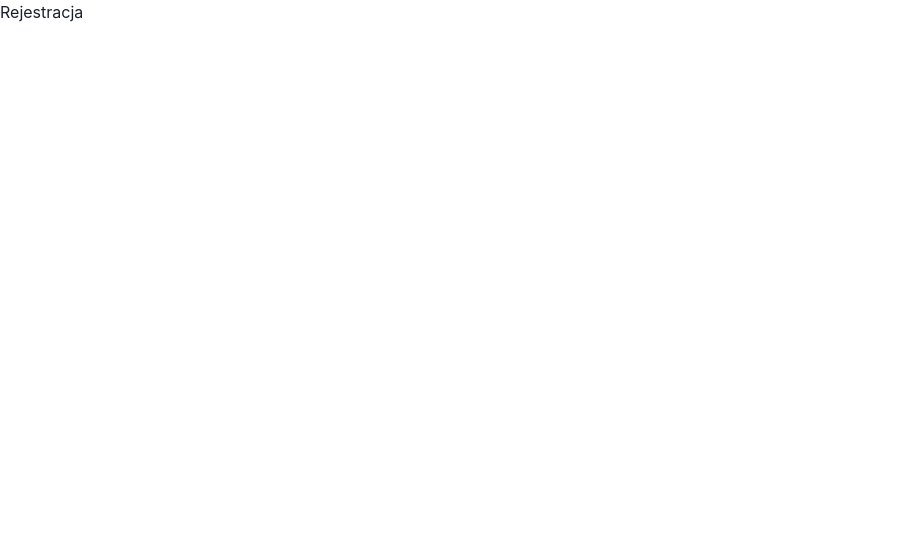
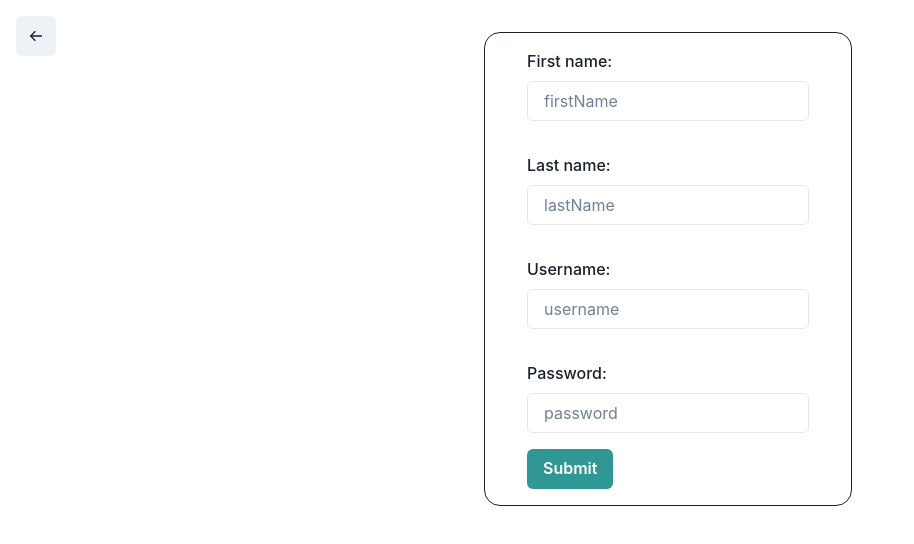
Before and after one commit to veccv/fit-app-v5-front, a Next.js app: page /register in a window 1280 px wide. Shown: the top 544 px of the page, without its empty margins (0-914 px from the left). Built offline with nearby package versions, Linux system fonts and the light colour scheme.

Commit message:
Implemented user registration functionality and token refresh mechanism

```diff
--- /dev/null
+++ b/components/RegisterForm.tsx
@@ -0,0 +1,120 @@
+import { Field, Form, Formik } from "formik";
+import { z, ZodError } from "zod";
+import {
+  Button,
+  FormControl,
+  FormErrorMessage,
+  FormLabel,
+  Input,
+  Stack,
+} from "@chakra-ui/react";
+import { useRouter } from "next/router";
+import { useFitContext } from "@/context/FitContext";
+import { registerUser } from "@/utils/register-user";
+
+const RegisterForm = () => {
+  const { push } = useRouter();
+  const { setUserToken } = useFitContext();
+
+  const schema = z.object({
+    firstName: z.string().min(1, "Firstname is required"),
+    lastName: z.string().min(1, "Lastname is required"),
+    username: z.string().min(1, "Username is required"),
+    password: z.string().min(3, "Password is required"),
+  });
+
+  return (
+    <Formik
+      initialValues={{
+        firstName: "",
+        lastName: "",
+        username: "",
+        password: "",
+      }}
+      onSubmit={(values, actions) => {
+        registerUser({
+          firstname: values.firstName,
+          lastname: values.lastName,
+          email: values.username,
+          password: values.password,
+        }).then((response) => {
+          actions.setSubmitting(false);
+          setUserToken(response);
+          push("/");
+        });
+      }}
+      validate={(values) => {
+        try {
+          schema.parse(values);
+        } catch (error) {
+          if (error instanceof ZodError) {
+            return error.formErrors.fieldErrors;
+          }
+        }
+      }}
+      validateOnChange={true}
+    >
+      {(props) => (
+        <Form>
+          <Stack gap="2em">
+            <Field name="firstName">
+              {({ field, form }: { field: any; form: any }) => (
+                <FormControl
+                  isInvalid={form.errors.firstName && form.touched.firstName}
+                >
+                  <FormLabel>First name:</FormLabel>
+                  <Input {...field} placeholder="firstName" />
+                  <FormErrorMessage>{form.errors.firstName}</FormErrorMessage>
+                </FormControl>
+              )}
+            </Field>
+            <Field name="lastName">
+              {({ field, form }: { field: any; form: any }) => (
+                <FormControl
+                  isInvalid={form.errors.lastName && form.touched.lastName}
+                >
+                  <FormLabel>Last name:</FormLabel>
+                  <Input {...field} placeholder="lastName" />
+                  <FormErrorMessage>{form.errors.lastName}</FormErrorMessage>
+                </FormControl>
+              )}
+            </Field>
+            <Field name="username">
+              {({ field, form }: { field: any; form: any }) => (
+                <FormControl
+                  isInvalid={form.errors.username && form.touched.username}
+                >
+                  <FormLabel>Username:</FormLabel>
+                  <Input {...field} placeholder="username" />
+                  <FormErrorMessage>{form.errors.username}</FormErrorMessage>
+                </FormControl>
+              )}
+            </Field>
+            <Field name="password">
+              {({ field, form }: { field: any; form: any }) => (
+                <FormControl
+                  isInvalid={form.errors.password && form.touched.password}
+                >
+                  <FormLabel>Password:</FormLabel>
+                  <Input {...field} type="password" placeholder="password" />
+                  <FormErrorMessage>{form.errors.password}</FormErrorMessage>
+                </FormControl>
+              )}
+            </Field>
+          </Stack>
+
+          <Button
+            mt={4}
+            colorScheme="teal"
+            isLoading={props.isSubmitting}
+            type="submit"
+          >
+            Submit
+          </Button>
+        </Form>
+      )}
+    </Formik>
+  );
+};
+
+export default RegisterForm;
--- a/context/FitContext.tsx
+++ b/context/FitContext.tsx
@@ -26,7 +26,6 @@ const FitContext: FC<{ children: ReactNode }> = ({ children }) => {
 
   useEffect(() => {
     const localUserToken = window.localStorage.getItem("userToken");
-    // const localTokenGetTime = window.localStorage.getItem("tokenGetTime");
 
     if (localUserToken) {
       setUserToken(
@@ -34,19 +33,16 @@ const FitContext: FC<{ children: ReactNode }> = ({ children }) => {
           localUserToken,
         ) as components["schemas"]["AuthenticationResponse"],
       );
+      setTokenGetTime(new Date());
     }
-
-    // if (localTokenGetTime) {
-    //   setTokenGetTime(new Date(JSON.parse(localTokenGetTime)));
-    // }
   }, [setUserToken, setTokenGetTime]);
 
   useEffect(() => {
     if (userToken)
       window.localStorage.setItem("userToken", JSON.stringify(userToken));
 
-    // if (tokenGetTime)
-    //   window.localStorage.setItem("tokenGetTime", JSON.stringify(tokenGetTime));
+    if (tokenGetTime)
+      window.localStorage.setItem("tokenGetTime", JSON.stringify(tokenGetTime));
   }, [userToken, tokenGetTime]);
 
   useEffect(() => {
@@ -65,26 +61,26 @@ const FitContext: FC<{ children: ReactNode }> = ({ children }) => {
     }
   }, []);
 
-  // useEffect(() => {
-  //   const intervalId = setInterval(() => {
-  //     if (userToken && tokenGetTime) {
-  //       const currentTime = new Date();
-  //       const timeDiff = currentTime.getTime() - tokenGetTime.getTime();
-  //       if (timeDiff > userToken.expires_in * 1000 - 5000) {
-  //         GetToken(username, password).then((userToken) => {
-  //           if (userToken) {
-  //             setUserToken(userToken);
-  //             setTokenGetTime(new Date());
-  //           }
-  //         });
-  //       }
-  //     }
-  //   }, 5000);
-  //
-  //   return () => {
-  //     clearInterval(intervalId);
-  //   };
-  // }, [userToken, tokenGetTime]);
+  useEffect(() => {
+    const intervalId = setInterval(() => {
+      if (userToken && tokenGetTime) {
+        const currentTime = new Date();
+        const timeDiff = currentTime.getTime() - tokenGetTime.getTime();
+        if (timeDiff > 60 * 1000) {
+          RefreshToken(userToken).then((userToken) => {
+            if (userToken) {
+              setUserToken(userToken);
+              setTokenGetTime(new Date());
+            }
+          });
+        }
+      }
+    }, 5000);
+
+    return () => {
+      clearInterval(intervalId);
+    };
+  }, [userToken, tokenGetTime]);
 
   const value = useMemo(
     () => ({ userToken, setUserToken }),
--- a/pages/register.tsx
+++ b/pages/register.tsx
@@ -1,5 +1,36 @@
+import { Flex, IconButton } from "@chakra-ui/react";
+import { BiArrowBack } from "react-icons/bi";
+import { useRouter } from "next/router";
+import RegisterForm from "@/components/RegisterForm";
+
 const RegisterPage = () => {
-  return <>Rejestracja</>;
+  const { push } = useRouter();
+
+  return (
+    <Flex w="100%" h="100%" justifyContent="space-between">
+      <IconButton
+        aria-label=""
+        icon={<BiArrowBack />}
+        mt="1em"
+        ml="1em"
+        onClick={() => push("/")}
+        w="1%"
+      />
+      <Flex w="100%" alignItems="center" justifyContent="center">
+        <Flex
+          w={{ sm: "70%", md: "30%" }}
+          border="1px"
+          borderRadius="1em"
+          p="1em"
+          mt="2em"
+          alignItems="center"
+          justifyContent="center"
+        >
+          <RegisterForm />
+        </Flex>
+      </Flex>
+    </Flex>
+  );
 };
 
 export default RegisterPage;
--- a/utils/register-user.ts
+++ b/utils/register-user.ts
@@ -1,9 +1,9 @@
 import axios from "axios";
 import { components } from "@/utils/generated-schema";
 
-const registerUser = async (
+export const registerUser = async (
   loginRequest: components["schemas"]["RegisterRequest"],
-) => {
+): Promise<components["schemas"]["AuthenticationResponse"]> => {
   try {
     const response = await axios.post(
       `/api/api/v1/auth/register`,
@@ -12,5 +12,6 @@ const registerUser = async (
     return response.data;
   } catch (error) {
     console.error(error);
+    throw error;
   }
 };
```
